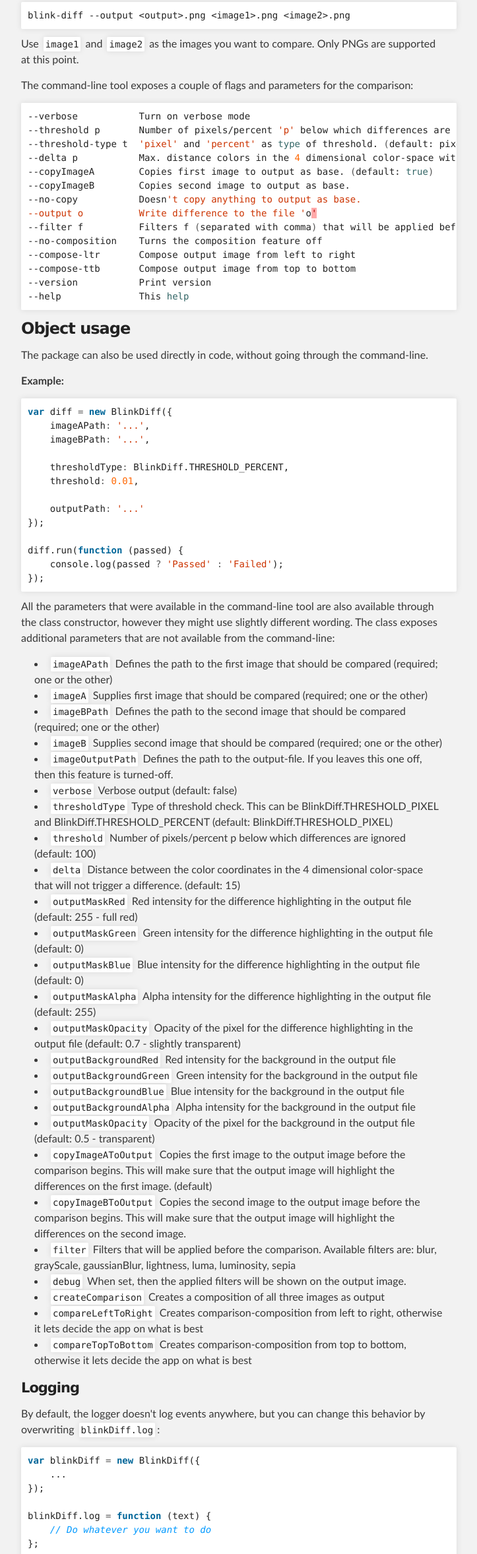
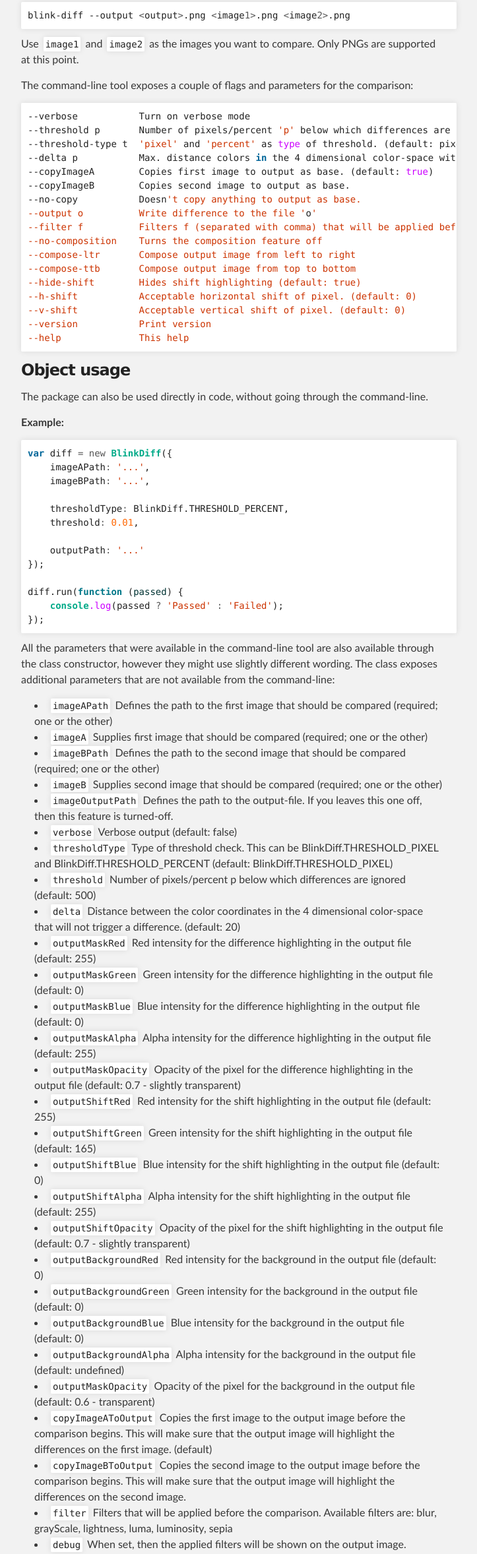
Before and after one commit to yahoo/blink-diff, a plain HTML site: page index.html in a window 1280 px wide. Shown: the part 2342-4698 px from the top of the page at 66% size, without its empty margins (288-1011 px from the left). Drawn offline with Linux system fonts and the light colour scheme.

```diff
--- a/index.html
+++ b/index.html
@@ -72,18 +72,15 @@
 
 <p>Install this module with the following command:</p>
 
-<div class="highlight highlight-shell"><pre>npm install blink-diff
-</pre></div>
+<div class="highlight highlight-shell"><pre>npm install blink-diff</pre></div>
 
 <p>Add the module to your <code>package.json</code> dependencies:</p>
 
-<div class="highlight highlight-shell"><pre>npm install --save blink-diff
-</pre></div>
+<div class="highlight highlight-shell"><pre>npm install --save blink-diff</pre></div>
 
 <p>Add the module to your <code>package.json</code> dev-dependencies:</p>
 
-<div class="highlight highlight-shell"><pre>npm install --save-dev blink-diff
-</pre></div>
+<div class="highlight highlight-shell"><pre>npm install --save-dev blink-diff</pre></div>
 
 <h2>
 <a id="usage" class="anchor" href="#usage" aria-hidden="true"><span class="octicon octicon-link"></span></a>Usage</h2>
@@ -100,8 +97,7 @@
 
 <p>The command-line tool can be found in the <code>bin</code> directory. You can run the application with</p>
 
-<div class="highlight highlight-shell"><pre>blink-diff --output &lt;output&gt;.png &lt;image1&gt;.png &lt;image2&gt;.png
-</pre></div>
+<div class="highlight highlight-shell"><pre>blink-diff --output <span class="o">&lt;</span>output<span class="o">&gt;</span>.png <span class="o">&lt;</span>image<span class="o">1&gt;</span>.png <span class="o">&lt;</span>image<span class="o">2&gt;</span>.png</pre></div>
 
 <p>Use <code>image1</code> and <code>image2</code> as the images you want to compare.
 Only PNGs are supported at this point.</p>
@@ -110,19 +106,21 @@
 
 <div class="highlight highlight-shell"><pre>--verbose           Turn on verbose mode
 --threshold p       Number of pixels/percent <span class="s1">'p'</span> below which differences are ignored
---threshold-type t  <span class="s1">'pixel'</span> and <span class="s1">'percent'</span> as <span class="nb">type </span>of threshold. <span class="o">(</span>default: pixel<span class="o">)</span>
---delta p           Max. distance colors in the <span class="m">4</span> dimensional color-space without triggering a difference.
---copyImageA        Copies first image to output as base. <span class="o">(</span>default: <span class="nb">true</span><span class="o">)</span>
+--threshold-type t  <span class="s1">'pixel'</span> and <span class="s1">'percent'</span> as <span class="nf">type</span> of threshold. (default: pixel)
+--delta p           Max. distance colors <span class="k">in</span> the 4 dimensional color-space without triggering a difference. (default: 20)
+--copyImageA        Copies first image to output as base. (default: <span class="nf">true</span>)
 --copyImageB        Copies second image to output as base.
 --no-copy           Doesn<span class="s1">'t copy anything to output as base.</span>
-<span class="s1">--output o          Write difference to the file '</span>o<span class="err">'</span>
---filter f          Filters f <span class="o">(</span>separated with comma<span class="o">)</span> that will be applied before the comparison.
---no-composition    Turns the composition feature off
---compose-ltr       Compose output image from left to right
---compose-ttb       Compose output image from top to bottom
---version           Print version
---help              This <span class="nb">help</span>
-</pre></div>
+<span class="s1">--output o          Write difference to the file '</span>o<span class="s1">'</span>
+<span class="s1">--filter f          Filters f (separated with comma) that will be applied before the comparison.</span>
+<span class="s1">--no-composition    Turns the composition feature off</span>
+<span class="s1">--compose-ltr       Compose output image from left to right</span>
+<span class="s1">--compose-ttb       Compose output image from top to bottom</span>
+<span class="s1">--hide-shift        Hides shift highlighting (default: true)</span>
+<span class="s1">--h-shift           Acceptable horizontal shift of pixel. (default: 0)</span>
+<span class="s1">--v-shift           Acceptable vertical shift of pixel. (default: 0)</span>
+<span class="s1">--version           Print version</span>
+<span class="s1">--help              This help</span></pre></div>
 
 <h3>
 <a id="object-usage" class="anchor" href="#object-usage" aria-hidden="true"><span class="octicon octicon-link"></span></a>Object usage</h3>
@@ -131,20 +129,19 @@
 
 <p><strong>Example:</strong></p>
 
-<div class="highlight highlight-javascript"><pre><span class="kd">var</span> <span class="nx">diff</span> <span class="o">=</span> <span class="k">new</span> <span class="nx">BlinkDiff</span><span class="p">({</span>
-    <span class="nx">imageAPath</span><span class="o">:</span> <span class="s1">'...'</span><span class="p">,</span>
-    <span class="nx">imageBPath</span><span class="o">:</span> <span class="s1">'...'</span><span class="p">,</span>
+<div class="highlight highlight-javascript"><pre><span class="k">var</span> diff <span class="o">=</span> <span class="o">new</span> <span class="nc">BlinkDiff</span>({
+    imageAPath<span class="o">:</span> <span class="s1">'...'</span>,
+    imageBPath<span class="o">:</span> <span class="s1">'...'</span>,
 
-    <span class="nx">thresholdType</span><span class="o">:</span> <span class="nx">BlinkDiff</span><span class="p">.</span><span class="nx">THRESHOLD_PERCENT</span><span class="p">,</span>
-    <span class="nx">threshold</span><span class="o">:</span> <span class="mf">0.01</span><span class="p">,</span>
+    thresholdType<span class="o">:</span> BlinkDiff.THRESHOLD_PERCENT,
+    threshold<span class="o">:</span> <span class="m">0.01</span>,
 
-    <span class="nx">outputPath</span><span class="o">:</span> <span class="s1">'...'</span>
-<span class="p">});</span>
+    outputPath<span class="o">:</span> <span class="s1">'...'</span>
+});
 
-<span class="nx">diff</span><span class="p">.</span><span class="nx">run</span><span class="p">(</span><span class="kd">function</span> <span class="p">(</span><span class="nx">passed</span><span class="p">)</span> <span class="p">{</span>
-    <span class="nx">console</span><span class="p">.</span><span class="nx">log</span><span class="p">(</span><span class="nx">passed</span> <span class="o">?</span> <span class="s1">'Passed'</span> <span class="o">:</span> <span class="s1">'Failed'</span><span class="p">);</span>
-<span class="p">});</span>
-</pre></div>
+diff.run(<span class="kt">function</span> (<span class="nv">passed</span>) {
+    <span class="nc">console</span><span class="nf">.log</span>(passed <span class="o">?</span> <span class="s1">'Passed'</span> <span class="o">:</span> <span class="s1">'Failed'</span>);
+});</pre></div>
 
 <p>All the parameters that were available in the command-line tool are also available through the class constructor, however they might use slightly different wording. The class exposes additional parameters that are not available from the command-line:</p>
 
@@ -164,11 +161,11 @@
 <li>
 <code>thresholdType</code> Type of threshold check. This can be BlinkDiff.THRESHOLD_PIXEL and BlinkDiff.THRESHOLD_PERCENT (default: BlinkDiff.THRESHOLD_PIXEL)</li>
 <li>
-<code>threshold</code> Number of pixels/percent p below which differences are ignored (default: 100)</li>
+<code>threshold</code> Number of pixels/percent p below which differences are ignored (default: 500)</li>
 <li>
-<code>delta</code> Distance between the color coordinates in the 4 dimensional color-space that will not trigger a difference. (default: 15)</li>
+<code>delta</code> Distance between the color coordinates in the 4 dimensional color-space that will not trigger a difference. (default: 20)</li>
 <li>
-<code>outputMaskRed</code> Red intensity for the difference highlighting in the output file (default: 255 - full red)</li>
+<code>outputMaskRed</code> Red intensity for the difference highlighting in the output file (default: 255)</li>
 <li>
 <code>outputMaskGreen</code> Green intensity for the difference highlighting in the output file (default: 0)</li>
 <li>
@@ -178,29 +175,43 @@
 <li>
 <code>outputMaskOpacity</code> Opacity of the pixel for the difference highlighting in the output file (default: 0.7 - slightly transparent)</li>
 <li>
-<code>outputBackgroundRed</code> Red intensity for the background in the output file</li>
+<code>outputShiftRed</code> Red intensity for the shift highlighting in the output file (default: 255)</li>
 <li>
-<code>outputBackgroundGreen</code> Green intensity for the background in the output file</li>
+<code>outputShiftGreen</code> Green intensity for the shift highlighting in the output file (default: 165)</li>
 <li>
-<code>outputBackgroundBlue</code> Blue intensity for the background in the output file</li>
+<code>outputShiftBlue</code> Blue intensity for the shift highlighting in the output file (default: 0)</li>
 <li>
-<code>outputBackgroundAlpha</code> Alpha intensity for the background in the output file</li>
+<code>outputShiftAlpha</code> Alpha intensity for the shift highlighting in the output file (default: 255)</li>
 <li>
-<code>outputMaskOpacity</code> Opacity of the pixel for the background in the output file (default: 0.5 - transparent)</li>
+<code>outputShiftOpacity</code> Opacity of the pixel for the shift highlighting in the output file (default: 0.7 - slightly transparent)</li>
+<li>
+<code>outputBackgroundRed</code> Red intensity for the background in the output file (default: 0)</li>
+<li>
+<code>outputBackgroundGreen</code> Green intensity for the background in the output file (default: 0)</li>
+<li>
+<code>outputBackgroundBlue</code> Blue intensity for the background in the output file (default: 0)</li>
+<li>
+<code>outputBackgroundAlpha</code> Alpha intensity for the background in the output file (default: undefined)</li>
+<li>
+<code>outputMaskOpacity</code> Opacity of the pixel for the background in the output file (default: 0.6 - transparent)</li>
 <li>
 <code>copyImageAToOutput</code> Copies the first image to the output image before the comparison begins. This will make sure that the output image will highlight the differences on the first image. (default)</li>
 <li>
 <code>copyImageBToOutput</code> Copies the second image to the output image before the comparison begins. This will make sure that the output image will highlight the differences on the second image.</li>
 <li>
-<code>filter</code> Filters that will be applied before the comparison. Available filters are: blur, grayScale, gaussianBlur, lightness, luma, luminosity, sepia</li>
+<code>filter</code> Filters that will be applied before the comparison. Available filters are: blur, grayScale, lightness, luma, luminosity, sepia</li>
 <li>
-<code>debug</code> When set, then the applied filters will be shown on the output image.</li>
+<code>debug</code> When set, then the applied filters will be shown on the output image. (default: false)</li>
 <li>
-<code>createComparison</code> Creates a composition of all three images as output</li>
+<code>createComparison</code> Creates a composition of all three images as output (default: true)</li>
 <li>
 <code>compareLeftToRight</code> Creates comparison-composition from left to right, otherwise it lets decide the app on what is best</li>
 <li>
 <code>compareTopToBottom</code> Creates comparison-composition from top to bottom, otherwise it lets decide the app on what is best</li>
+<li>
+<code>hShift</code> Horizontal shift for possible antialiasing (default: 2)</li>
+<li>
+<code>vShift</code> Vertical shift for possible antialiasing (default: 2)</li>
 </ul>
 
 <h4>
@@ -208,16 +219,15 @@
 
 <p>By default, the logger doesn't log events anywhere, but you can change this behavior by overwriting <code>blinkDiff.log</code>:</p>
 
-<div class="highlight highlight-javascript"><pre><span class="kd">var</span> <span class="nx">blinkDiff</span> <span class="o">=</span> <span class="k">new</span> <span class="nx">BlinkDiff</span><span class="p">({</span>
-    <span class="p">...</span>
-<span class="p">});</span>
+<div class="highlight highlight-javascript"><pre><span class="k">var</span> blinkDiff <span class="o">=</span> <span class="o">new</span> <span class="nc">BlinkDiff</span>({
+    ...
+});
 
-<span class="nx">blinkDiff</span><span class="p">.</span><span class="nx">log</span> <span class="o">=</span> <span class="kd">function</span> <span class="p">(</span><span class="nx">text</span><span class="p">)</span> <span class="p">{</span>
+<span class="no">blinkDiff</span>.<span class="nf">log</span> <span class="o">=</span> <span class="kt">function</span> (<span class="nv">text</span>) {
     <span class="c1">// Do whatever you want to do</span>
-<span class="p">};</span>
+};
 
-<span class="p">...</span>
-</pre></div>
+...</pre></div>
 
 <h2>
 <a id="examples" class="anchor" href="#examples" aria-hidden="true"><span class="octicon octicon-link"></span></a>Examples</h2>
@@ -249,8 +259,7 @@
 
 <p>Generate the documentation with following command:</p>
 
-<div class="highlight highlight-shell"><pre>npm run docs
-</pre></div>
+<div class="highlight highlight-shell"><pre>npm run docs</pre></div>
 
 <p>The documentation will be generated in the <code>docs</code> folder of the module root.</p>
 
@@ -259,8 +268,7 @@
 
 <p>Run the tests with the following command:</p>
 
-<div class="highlight highlight-shell"><pre>npm run <span class="nb">test</span>
-</pre></div>
+<div class="highlight highlight-shell"><pre>npm run <span class="nf">test</span></pre></div>
 
 <p>The code-coverage will be written to the <code>coverage</code> folder in the module root.</p>
 
```
Also changed, not shown: params.json (+1 -1 lines).
